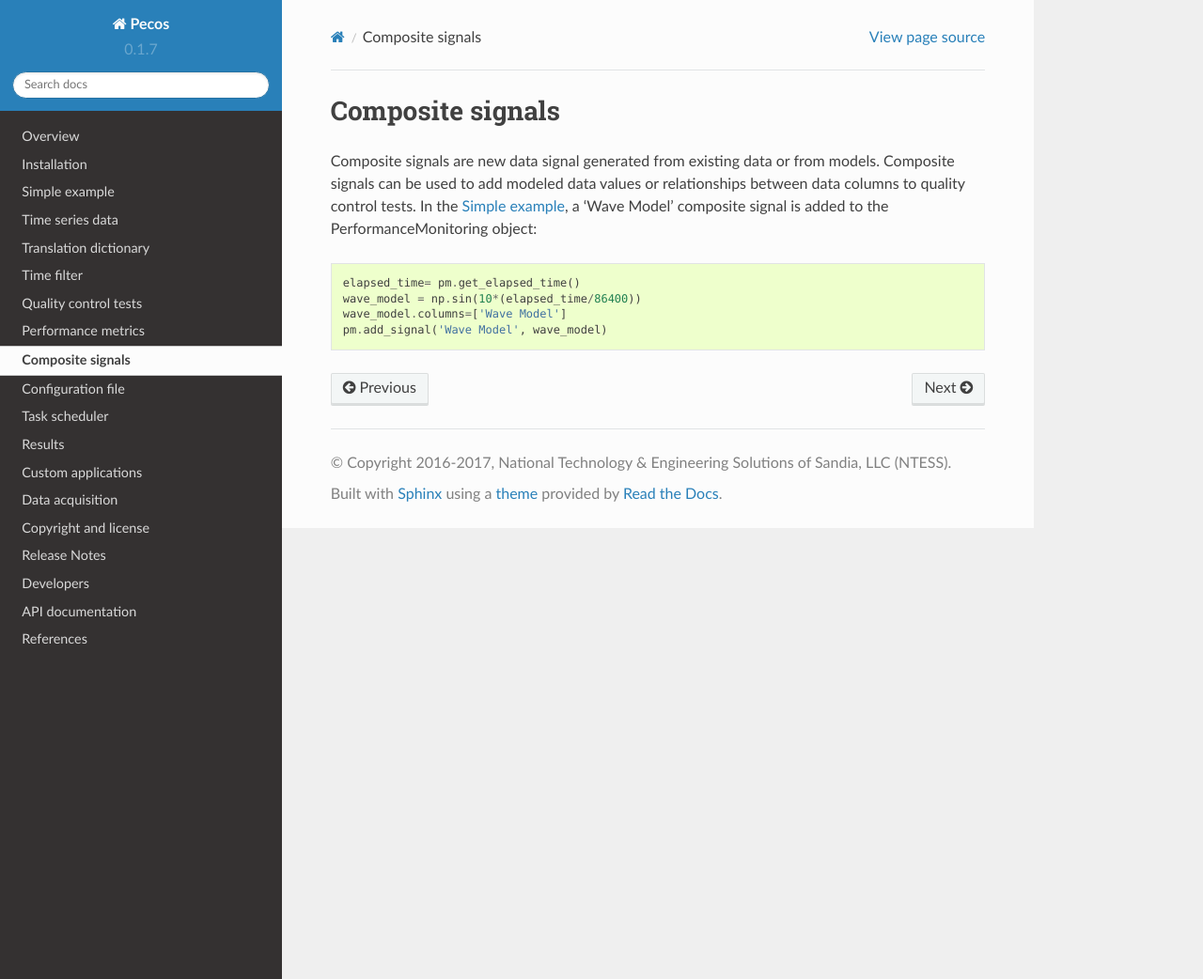
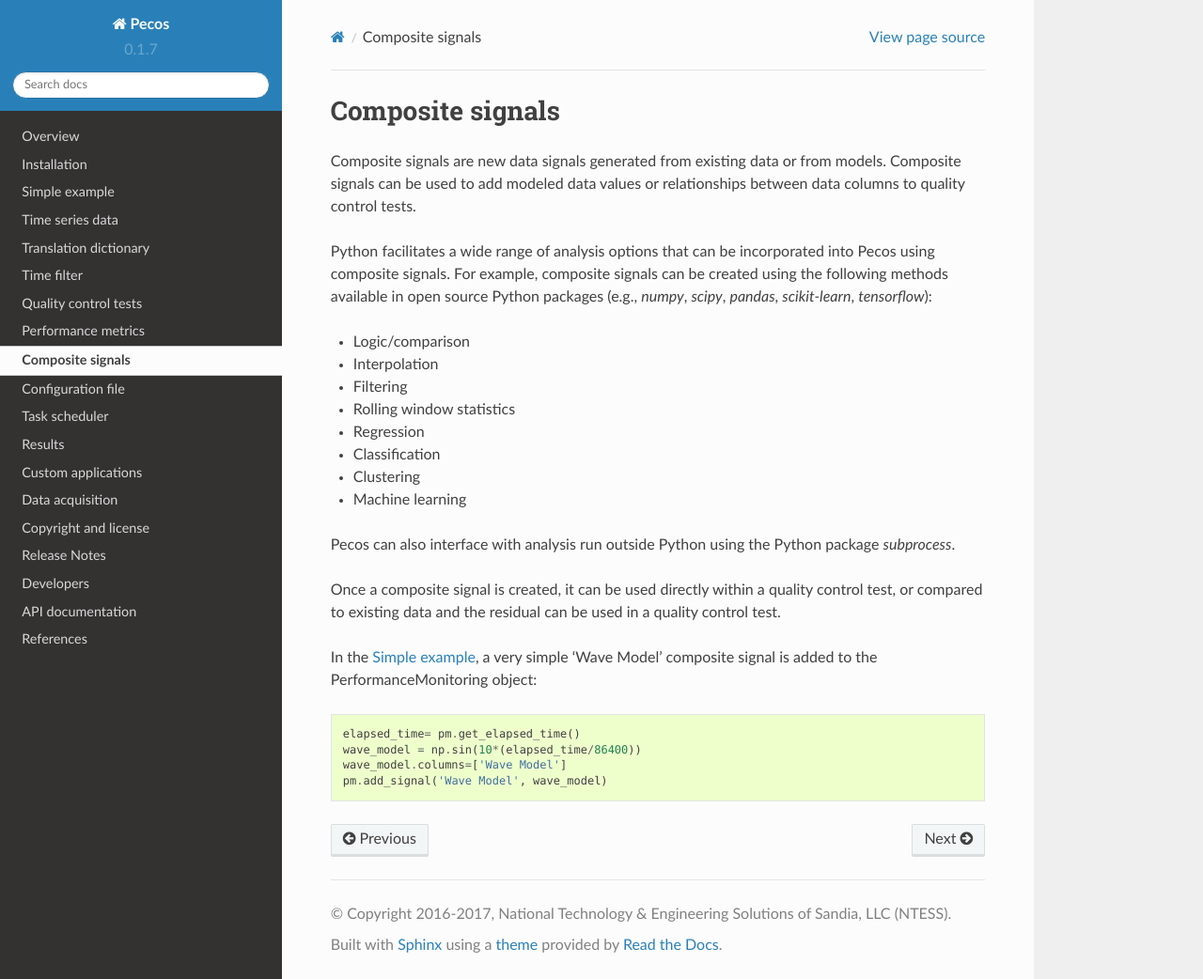
Before and after one commit to sjanzou/pecos, a Sphinx documentation site: the page built from documentation/composite_signal.rst, in a window 1280 px wide and 1042 px high. Shown: the whole window at 94% size. Built offline with Sphinx 7.4.7 and the Read the Docs theme 2.0.0, drawn with Linux system fonts in a browser that asks for light colours.

Commit message:
Updated composite signal docs and readme

```diff
--- a/documentation/composite_signal.rst
+++ b/documentation/composite_signal.rst
@@ -1,10 +1,33 @@
 Composite signals
 ==================
 
-Composite signals are new data signal generated from existing data or from models.
+Composite signals are new data signals generated from existing data or from models.
 Composite signals can be used to add modeled data values or relationships between
 data columns to quality control tests.
-In the :ref:`simple_example`, a 'Wave Model' composite signal is added to the PerformanceMonitoring object::
+
+Python facilitates a wide range of analysis options that can be incorporated into
+Pecos using composite signals.  For example, composite signals can be created
+using the following methods available in open source Python packages
+(e.g., `numpy`, `scipy`, `pandas`, `scikit-learn`, `tensorflow`):
+
+* Logic/comparison
+* Interpolation
+* Filtering
+* Rolling window statistics
+* Regression
+* Classification
+* Clustering
+* Machine learning
+
+Pecos can also interface with analysis run outside Python using the Python
+package `subprocess`.
+
+Once a composite signal is created, it can be used directly within a quality control
+test, or compared to existing data and the residual can be used in a quality control
+test.
+
+In the :ref:`simple_example`, a very simple 'Wave Model' composite signal is added to
+the PerformanceMonitoring object::
 
 	elapsed_time= pm.get_elapsed_time()
 	wave_model = np.sin(10*(elapsed_time/86400))
```
Also changed, not shown: README.md (+7 -0 lines).
